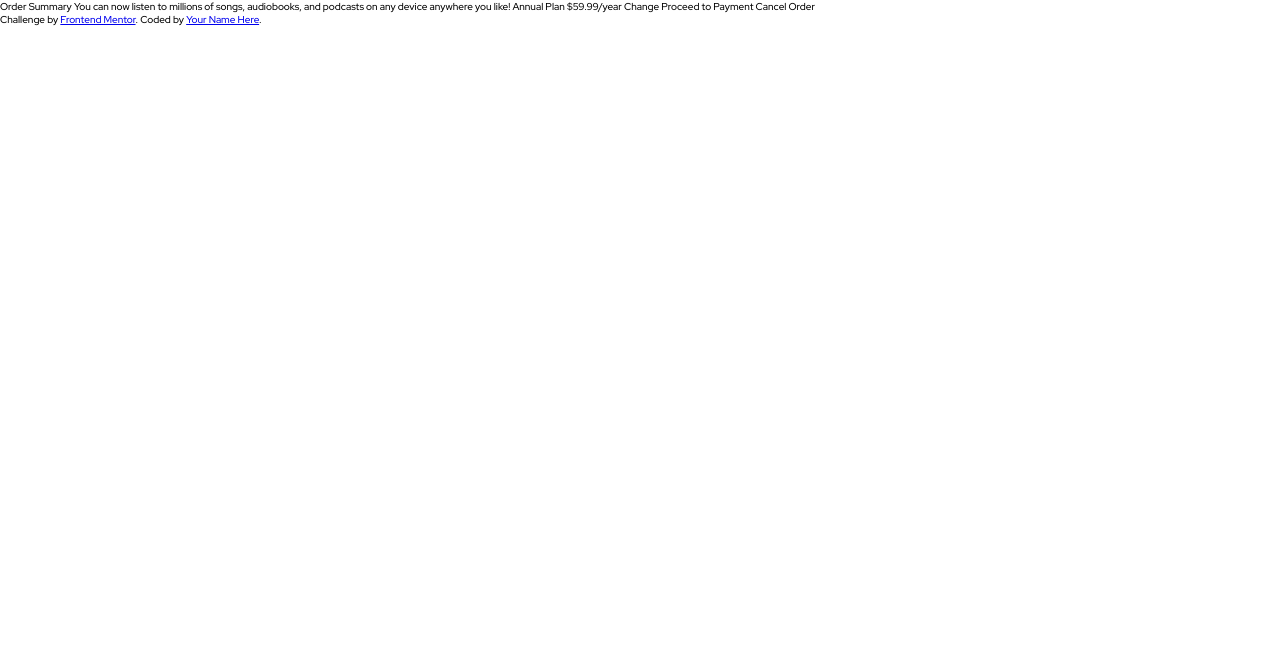
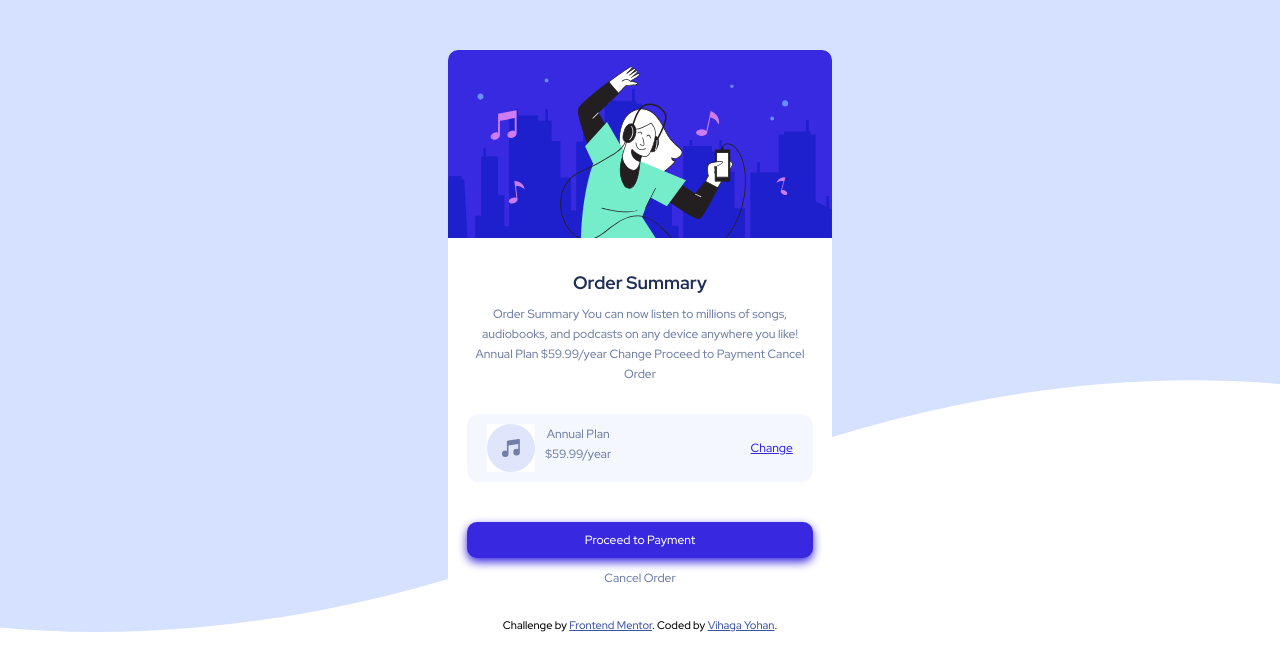
Before and after one commit to VihagaYohan/Order-summary-component, a plain HTML site: page index.html in a window 1280 px wide. Drawn offline with Linux system fonts and the light colour scheme.

Commit message:
Completed challange

```diff
--- a/css/main.css
+++ b/css/main.css
@@ -7,6 +7,7 @@
   --color-neutral-pale-blue: #f5f7ff;
   --color-neutral-desturated-blue: #7280a7;
   --color-neutral-dark-blue: #1f2f56;
+  --color-neutral-white: #fff;
 }
 * {
   margin: 0;
@@ -15,6 +16,160 @@
 }
 
 html {
-  font-size: 10px;
-  font-family: 'Red Hat Display', sans-serif;
+  font-size: 62.5%;
+  font-family: "Red Hat Display", sans-serif;
 }
+
+body {
+  background: url(../images/pattern-background-desktop.svg);
+  background-position: center;
+  background-repeat: no-repeat;
+  background-size: cover;
+}
+
+/* button */
+.btn {
+  padding: 1rem 2rem;
+  text-decoration: none;
+  cursor: pointer;
+  font-size: 1.2rem;
+  font-weight: 500;
+  border-radius: 1rem;
+  margin-top: 1rem;
+  display: inline-block;
+  width: 100%;
+  margin-bottom: 1rem;
+}
+
+.btn-primary {
+  background: var(--color-primary-bright-blue);
+  color: var(--color-neutral-white);
+  box-shadow: 0 4px 1rem var(--color-primary-bright-blue);
+}
+
+.btn-primary:hover {
+  background: var(--color-neutral-desturated-blue);
+  transition: background 1s;
+}
+
+/* headings */
+h3 {
+  font-size: 1.8rem;
+  font-weight: 700;
+  color: var(--color-neutral-dark-blue);
+  margin-bottom: 1rem;
+}
+
+/* paragrpah */
+p {
+  font-size: 1.2rem;
+  font-weight: 500;
+  text-align: center;
+  color: var(--color-neutral-desturated-blue);
+  line-height: 2rem;
+}
+
+/* detail card */
+.detail-card {
+  background: var(--color-neutral-pale-blue);
+  display: flex;
+  flex-direction: row;
+  width: 100%;
+  justify-content: space-between;
+  align-items: center;
+  border-radius: 1.2rem;
+  padding: 1rem 2rem;
+  margin: 3rem 0;
+}
+
+.detail-card__section-1 {
+  display: flex;
+  flex-direction: row;
+}
+
+.detail-card img {
+  margin-right: 1rem;
+}
+
+.detail-card p {
+  color: var(--color-neutral-desturated-blue);
+  padding: 0;
+}
+
+.detail-card a {
+  font-size: 1.2rem;
+  color: var(--color-primary-bright-blue);
+  cursor: pointer;
+}
+
+/* card */
+.card {
+  width: 20%;
+  margin: 0 auto;
+  margin-top: 5rem;
+  background: var(--color-neutral-white);
+  border-radius: 1rem;
+  overflow: hidden;
+}
+
+.card img {
+  width: 100%;
+  background: var(--color-neutral-white);
+}
+
+.card__content-container {
+  width: 90%;
+  margin: 0 auto;
+  padding-top: 3rem;
+  padding-bottom: 3rem;
+  text-align: center;
+}
+
+/* media queries */
+/* mobile */
+@media screen and (max-width: 375px) {
+  body {
+    background: var(--color-primary-blue);
+  }
+
+  .card {
+    width: 80%;
+  }
+}
+
+/* tablet */
+@media screen and (min-width: 375px) and (max-width: 768px) {
+  body {
+    background: var(--color-primary-blue);
+  }
+
+  .card {
+    width: 60%;
+  }
+
+  h3 {
+    font-size: 2rem;
+  }
+
+  p {
+    font-size: 1.5rem;
+  }
+
+  .btn {
+    font-size: 1.5rem;
+  }
+}
+
+/* desktop */
+@media screen and (min-width: 768px) and (max-width: 1440px) {
+  body {
+    background: url(../images/pattern-background-desktop.svg);
+    background-position: center;
+    background-repeat: no-repeat;
+    background-size: cover;
+  }
+
+  .card {
+    width: 30%;
+  }
+}
--- a/index.html
+++ b/index.html
@@ -26,7 +26,7 @@
     <title>Frontend Mentor | Order summary card</title>
 
     <!-- Feel free to remove these styles or customise in your own stylesheet 👍 -->
-    <!-- <style>
+    <style>
       .attribution {
         font-size: 11px;
         text-align: center;
@@ -34,20 +34,43 @@
       .attribution a {
         color: hsl(228, 45%, 44%);
       }
-    </style> -->
+    </style>
   </head>
   <body>
-    <p>
-      Order Summary You can now listen to millions of songs, audiobooks, and
-      podcasts on any device anywhere you like! Annual Plan $59.99/year Change
-      Proceed to Payment Cancel Order
-    </p>
+    <div class="card">
+      <img src="./images/illustration-hero.svg" alt="hero-image" />
+      <div class="card__content-container">
+        <h3>Order Summary</h3>
+        <p>
+          Order Summary You can now listen to millions of songs, audiobooks, and
+          podcasts on any device anywhere you like! Annual Plan $59.99/year
+          Change Proceed to Payment Cancel Order
+        </p>
 
+        <div class="detail-card">
+          <div class="detail-card__section-1">
+            <img src="./images/icon-music.svg" alt="music-icon" />
+            <div class="detail">
+              <p>Annual Plan</p>
+              <p>$59.99/year</p>
+            </div>
+          </div>
+
+          <div class="detail-card__section-2">
+            <a href="#">Change</a>
+          </div>
+        </div>
+
+        <a href="#" class="btn btn-primary">Proceed to Payment</a>
+
+        <p>Cancel Order</p>
+      </div>
+    </div>
     <div class="attribution">
       Challenge by
       <a href="https://www.frontendmentor.io?ref=challenge" target="_blank"
         >Frontend Mentor</a
-      >. Coded by <a href="#">Your Name Here</a>.
+      >. Coded by <a href="#">Vihaga Yohan</a>.
     </div>
   </body>
 </html>
```
Also changed, not shown: component/button.html (added, +1 -0 lines), component/detail-card.html (added, +13 -0 lines), component/headings.html (added, +1 -0 lines), component/paragraph.html (added, +5 -0 lines), component/card.html (added).
